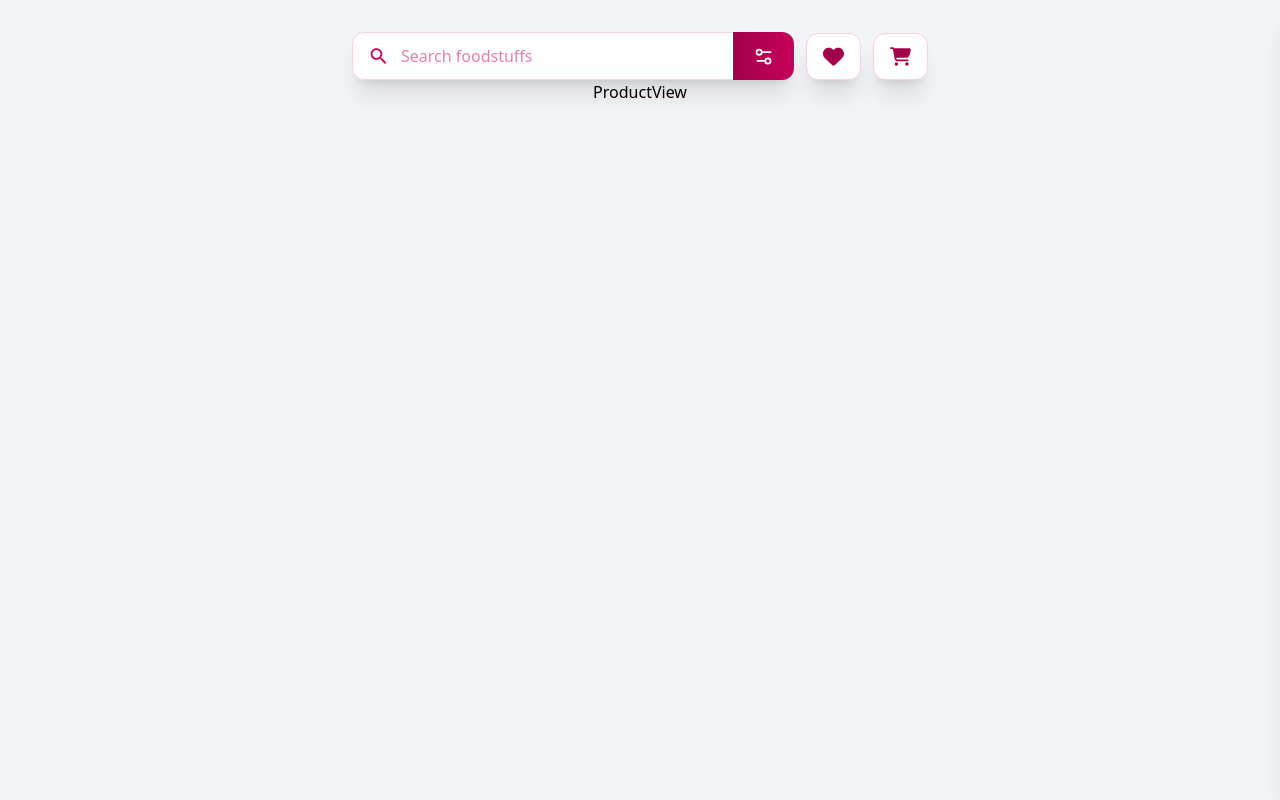
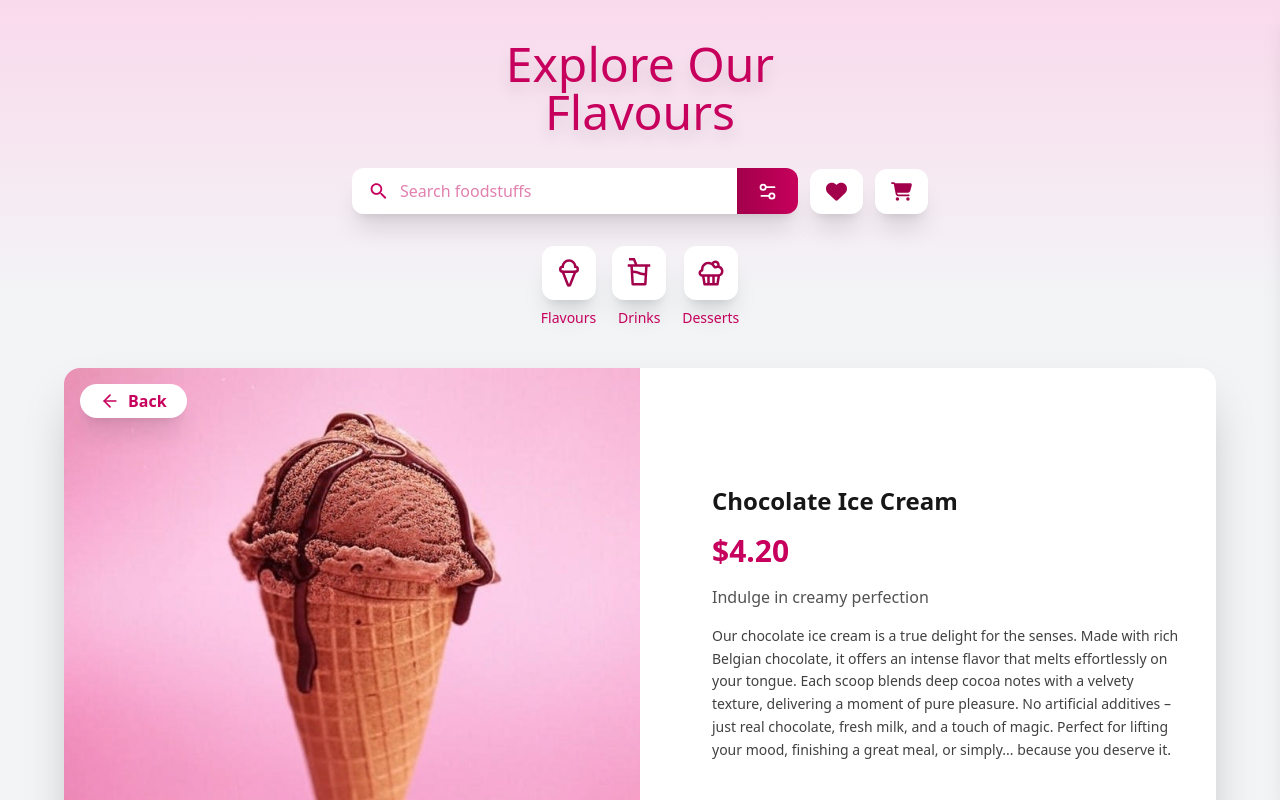
Before and after one commit to MilaKropeczka/FrostBite, a React (Vite) app: page /product in a window 1280 px wide. Shown: the top 800 px of the page. Built offline with nearby package versions, Linux system fonts and the light colour scheme.

Commit message:
feat: ProductView

```diff
--- a/src/components/ProductCard/ProductCard.tsx
+++ b/src/components/ProductCard/ProductCard.tsx
@@ -25,6 +25,7 @@ export default function ProductCard({ product }: ProductCardProps) {
 				</div>
 			</Link>
 			<Button
+				className='w-full'
 				onClick={() => {
 					alert('dodaje do koszyka');
 				}}>
--- a/src/components/UI/Button.tsx
+++ b/src/components/UI/Button.tsx
@@ -1,7 +1,7 @@
-export default function Button({ children, onClick }) {
+export default function Button({ children, onClick, className }) {
 	return (
 		<button
-			className='rounded-xl px-6 py-2 text-white cursor-pointer transition-all duration-200 active:scale-95 w-full max-w-3/4 bg-gradient-to-l from-pink-700 to-pink-800 mb-2 hover:brightness-110'
+			className={`rounded-xl px-6 py-2 text-white cursor-pointer transition-all duration-200 active:scale-95 max-w-3/4 bg-gradient-to-l from-pink-700 to-pink-800 mb-2 hover:brightness-110 ${className}`}
 			onClick={onClick}>
 			{children}
 		</button>
--- a/src/components/UI/CategoryIcon.tsx
+++ b/src/components/UI/CategoryIcon.tsx
@@ -1,6 +1,6 @@
 export default function CategoryIcon({ Icon }) {
 	return (
-		<div className='bg-white p-3 inline-flex items-center justify-center text-pink-800 shadow-xl rounded-xl cursor-pointer transform duration-300 hover:-translate-y-1 hover:bg-gray-50 border border-pink-200 active:scale-90 hover:text-pink-700'>
+		<div className='bg-white p-3 inline-flex items-center justify-center text-pink-800 shadow-xl rounded-xl cursor-pointer transform duration-300 hover:-translate-y-1 hover:bg-gray-50 active:scale-90 hover:text-pink-700'>
 			<Icon size={30} />
 		</div>
 	);
--- a/src/components/UI/IconButton.tsx
+++ b/src/components/UI/IconButton.tsx
@@ -5,7 +5,7 @@ export const IconButton = ({
 	iconClassName = '',
 }) => (
 	<div
-		className={`bg-gradient-to-l duration-300 px-4 py-3 rounded-xl flex items-center cursor-pointer hover:-translate-y-1 text-pink-800 hover:text-pink-700 active:scale-95 border border-pink-200 bg-white shadow-xl transition ${className}`}>
+		className={`bg-gradient-to-l duration-300 px-4 py-3 rounded-xl flex items-center cursor-pointer hover:-translate-y-1 text-pink-800 hover:text-pink-700 active:scale-95 bg-white shadow-xl transition ${className}`}>
 		<Icon size={size} className={iconClassName} />
 	</div>
 );
--- a/src/components/UI/SearchInput.tsx
+++ b/src/components/UI/SearchInput.tsx
@@ -9,7 +9,7 @@ export const SearchInput = ({ placeholder = 'Search foodstuffs' }) => (
 		<input
 			type='text'
 			placeholder={placeholder}
-			className='w-full bg-white px-12 py-3 rounded-xl text-md focus:outline-none focus:ring-2 focus:ring-pink-700 border border-pink-200 leading-none'
+			className='w-full bg-white px-12 py-3 rounded-xl text-md focus:outline-none focus:ring-2 focus:ring-pink-700 leading-none'
 		/>
 	</div>
 );
--- a/src/features/ProductView.tsx
+++ b/src/features/ProductView.tsx
@@ -1,3 +1,54 @@
+import Img1 from '@/assets/1.jpg';
+import Button from '@/components/UI/Button';
+import { Link } from 'react-router-dom';
+import { FiArrowLeft } from 'react-icons/fi';
+
 export function ProductView() {
-	return <div>ProductView</div>;
+	return (
+		<div className='flex flex-col md:flex-row items-center w-full max-w-6xl mx-auto mt-10 gap-10 bg-white shadow-2xl rounded-2xl overflow-hidden mb-10'>
+			<div className='w-full md:w-1/2 overflow-hidden aspect-[19/20] relative'>
+				<img
+					src={Img1}
+					alt='iceCream'
+					className='w-full h-full object-cover transition-transform duration-300 hover:scale-105'
+				/>
+
+				<Link
+					to='/'
+					className='absolute top-4 left-4 flex items-center gap-2 bg-white bg-opacity-70 rounded-full px-5 py-1 shadow-xl text-pink-700 hover:bg-opacity-90 hover:text-pink-900 font-semibold cursor-pointer'>
+					<FiArrowLeft size={20} />
+					<span className='leading-relaxed'>Back</span>
+				</Link>
+			</div>
+
+			<div className='w-full md:flex-1 flex flex-col justify-center gap-y-4 px-8 py-6'>
+				<h2 className='text-2xl font-semibold text-neutral-900'>
+					Chocolate Ice Cream
+				</h2>
+
+				<p className='text-3xl font-bold text-pink-700'>$4.20</p>
+
+				<h3 className='text-neutral-600 font-medium'>
+					Indulge in creamy perfection
+				</h3>
+
+				<p className='text-sm text-neutral-700 leading-relaxed'>
+					Our chocolate ice cream is a true delight for the senses.
+					Made with rich Belgian chocolate, it offers an intense
+					flavor that melts effortlessly on your tongue. Each scoop
+					blends deep cocoa notes with a velvety texture, delivering a
+					moment of pure pleasure. No artificial additives – just real
+					chocolate, fresh milk, and a touch of magic. Perfect for
+					lifting your mood, finishing a great meal, or simply...
+					because you deserve it.
+				</p>
+
+				<Button
+					className='mt-6 w-full sm:w-1/2 px-6 py-3 text-base font-semibold shadow-xl'
+					onClick={() => console.log('test')}>
+					Purchase Now
+				</Button>
+			</div>
+		</div>
+	);
 }
--- a/src/layouts/SecondaryLayout.tsx
+++ /dev/null
@@ -1,15 +0,0 @@
-import { CartDrawer } from '@/features/CartDrawer';
-import { SearchBar } from '@/features/SearchBar';
-import { Outlet } from 'react-router';
-import { useCartDrawer } from '@/hooks/useCartDrawer';
-
-export function SecondaryLayout() {
-	const { isOpen, openDrawer, closeDrawer } = useCartDrawer();
-	return (
-		<div className='w-full min-h-screen flex flex-col items-center bg-gray-100'>
-			<SearchBar openDrawer={openDrawer} />
-			<Outlet />
-			<CartDrawer isOpen={isOpen} closeDrawer={closeDrawer} />
-		</div>
-	);
-}
--- a/src/routes/routes.tsx
+++ b/src/routes/routes.tsx
@@ -1,6 +1,5 @@
 import { RouteObject } from 'react-router-dom';
 import { MainLayout } from '@/layouts/MainLayout';
-import { SecondaryLayout } from '@/layouts/SecondaryLayout';
 import { ProductSection } from '@/features/ProductSection';
 import { Favorites } from '@/features/Favorites';
 import { Cart } from '@/features/Cart';
@@ -15,11 +14,6 @@ export const routes: RouteObject[] = [
 					{ path: '/', element: <ProductSection /> },
 					{ path: '/categories', element: <div>filtred</div> },
 					{ path: '/search', element: <div>filtredSearch</div> },
-				],
-			},
-			{
-				element: <SecondaryLayout />,
-				children: [
 					{ path: '/favorites', element: <Favorites /> },
 					{ path: '/cart', element: <Cart /> },
 					{ path: '/product', element: <ProductView /> },
```
